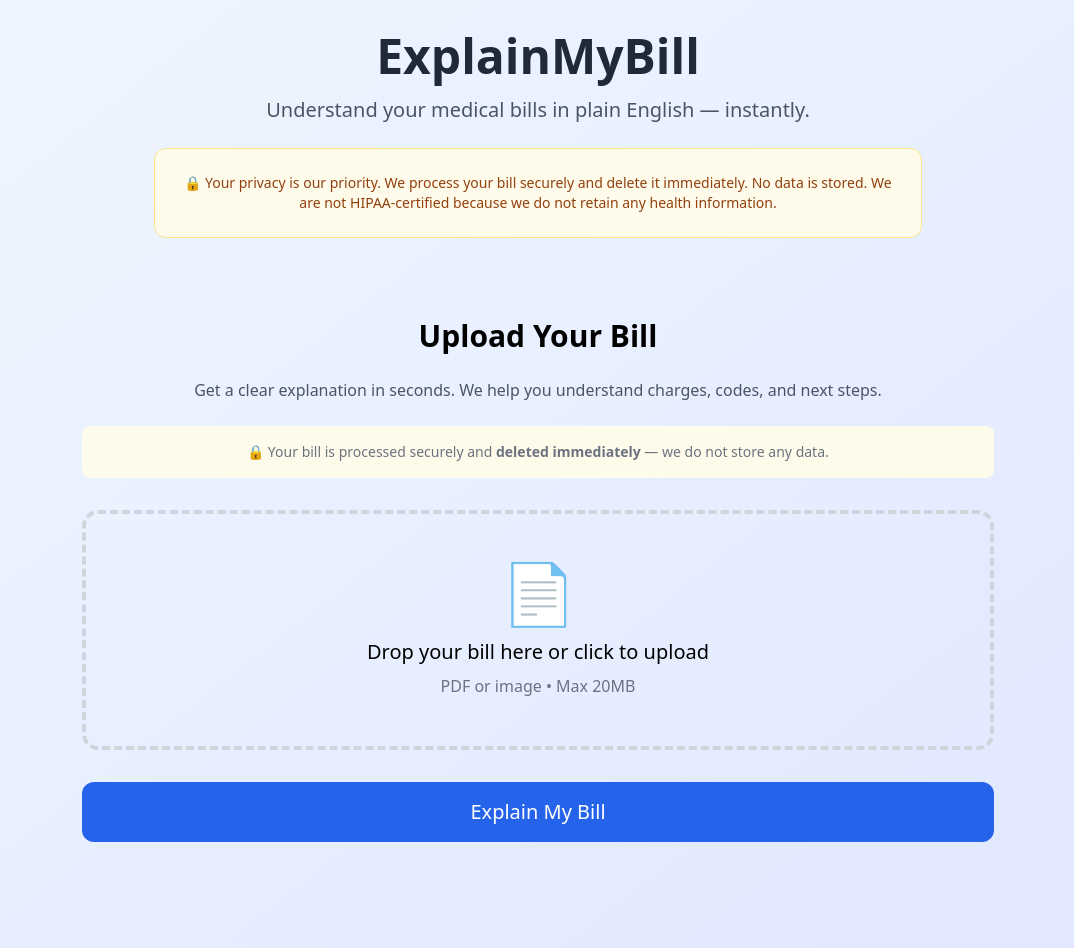
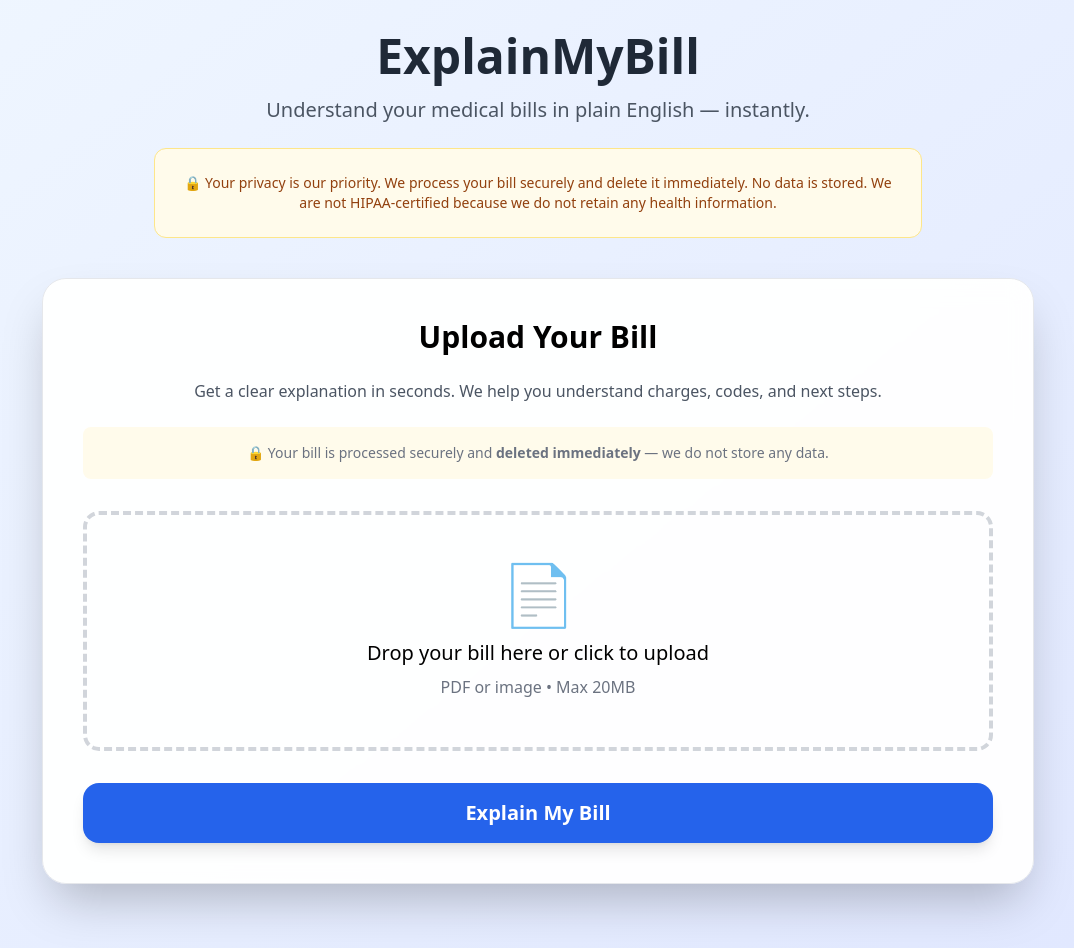
Before and after one commit to kevin-phan-25/explain-my-bill-frontend, a React (Create React App) app in the folder frontend/: page / in a window 1280 px wide. Shown: the top 948 px of the page, without its empty margins (102-1176 px from the left). Built offline with nearby package versions, Linux system fonts and the light colour scheme.

Commit message:
Update index.css

```diff
--- a/frontend/src/styles/index.css
+++ b/frontend/src/styles/index.css
@@ -3,7 +3,16 @@
 @tailwind utilities;
 
 @layer components {
+  .glass-card {
+    @apply bg-white/95 backdrop-blur-md border border-gray-200 rounded-3xl shadow-2xl;
+  }
   .btn-primary {
-    @apply bg-primary hover:bg-accent text-white font-medium py-3 px-8 rounded-xl transition transform hover:scale-105;
+    @apply bg-blue-600 hover:bg-blue-700 text-white font-semibold py-4 px-10 rounded-2xl transition transform hover:scale-105 shadow-lg text-lg;
+  }
+  .btn-upgrade {
+    @apply bg-gradient-to-r from-indigo-600 to-blue-700 hover:from-indigo-700 hover:to-blue-800 text-white font-bold py-5 px-12 rounded-2xl transition transform hover:scale-105 shadow-2xl text-xl;
+  }
+  .privacy-badge {
+    @apply bg-green-50 border-2 border-green-200 text-green-800 px-6 py-4 rounded-2xl font-medium text-lg;
   }
 }
```
